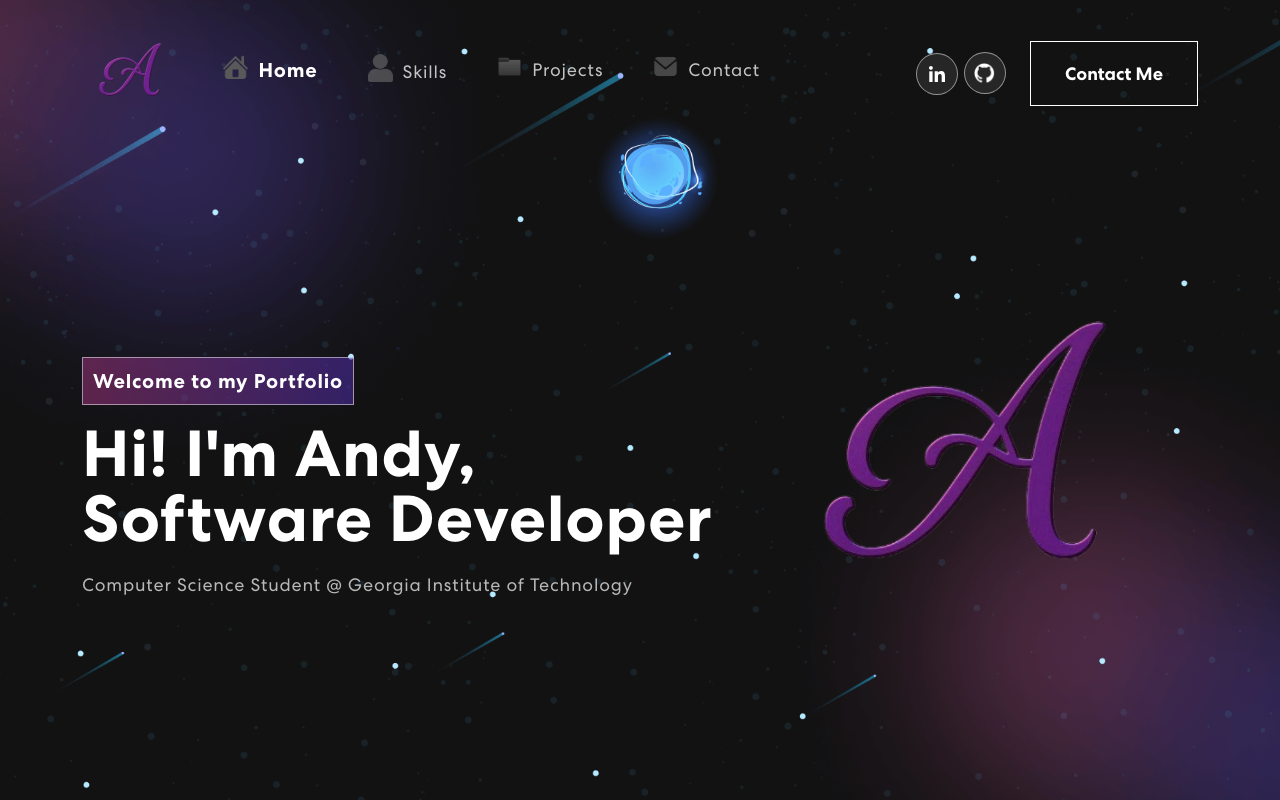
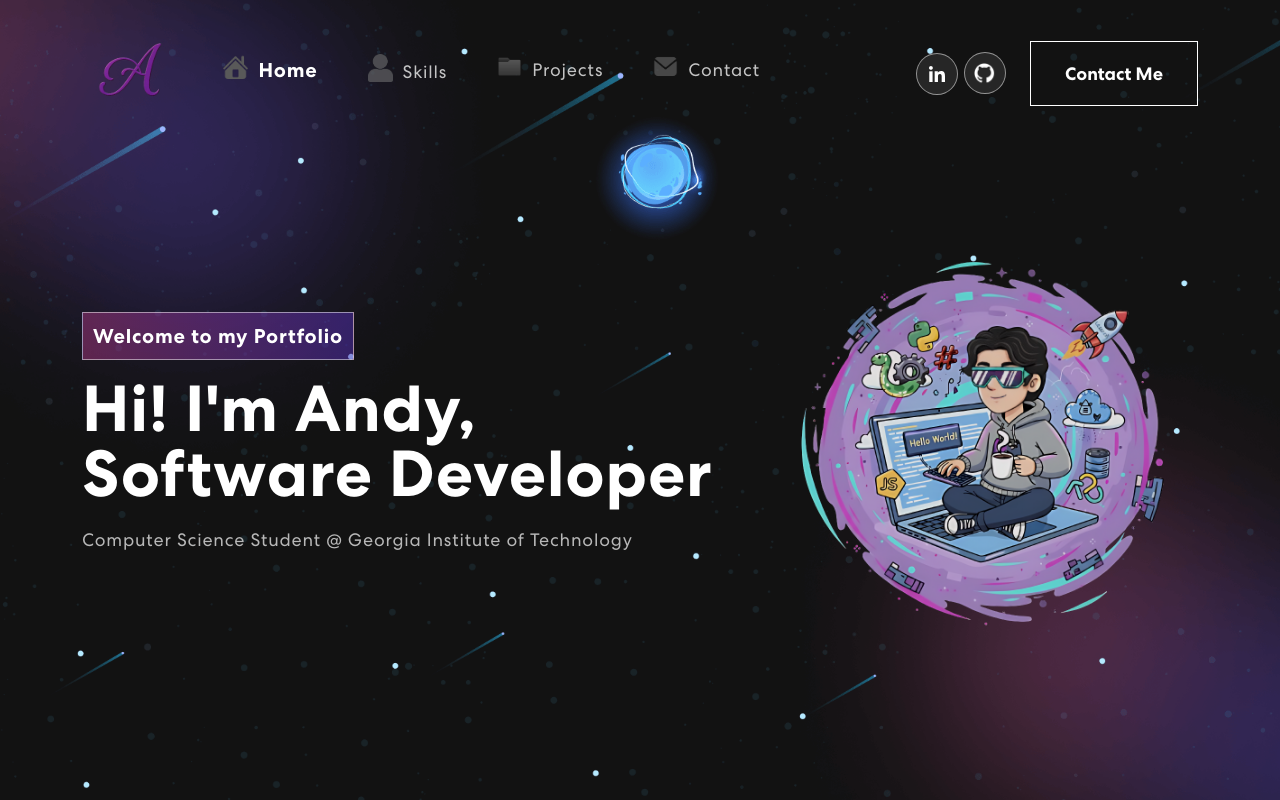
Before and after one commit to AndyDLi/PersonalPortfolio, a React (Vite) app: page / in a window 1280 px wide. Built offline with nearby package versions, Linux system fonts and the light colour scheme.

Commit message:
Updated Banner Cover Photo

```diff
--- a/src/App.css
+++ b/src/App.css
@@ -320,6 +320,10 @@ nav.navbar .navbar-toggler[aria-expanded="true"] .navbar-toggler-icon {
   height: 100vh;
 }
 
+.banner .banner-container {
+  margin-top: -45px;
+}
+
 .banner .tagline {
   font-weight: 700;
   letter-spacing: 0.8px;
@@ -349,19 +353,25 @@ nav.navbar .navbar-toggler[aria-expanded="true"] .navbar-toggler-icon {
 }
 
 .banner img {
-  animation: updown 3s linear infinite;
-  filter: brightness(150%);
+  animation: moveInCircleWithDepth 5s linear infinite;
+  filter: brightness(90%);
 }
 
-@keyframes updown {
+@keyframes moveInCircleWithDepth {
     0% {
-        transform: translateY(-30px);
+        transform: translateY(0px) translateX(0px) scale(1);
+    }
+    25% {
+        transform: translateY(-30px) translateX(30px) scale(0.925);
     }
     50% {
-        transform: translateY(30px);
+        transform: translateY(0px) translateX(60px) scale(0.875);
+    }
+    75% {
+        transform: translateY(30px) translateX(30px) scale(0.925);
     }
     100% {
-        transform: translateY(-30px);
+        transform: translateY(0px) translateX(0px) scale(1);
     }
 }
 
--- a/src/components/Banner.jsx
+++ b/src/components/Banner.jsx
@@ -1,7 +1,6 @@
 import { useState, useEffect } from 'react';
 import { Container, Row, Col } from 'react-bootstrap';
-// import headerImg from '../assets/images/header-img.svg';
-import logo from '../assets/images/logo.png';
+import bannerPhoto from '../assets/images/bannerPhoto.png';
 
 export const Banner = () => {
     const [loopIndex, setLoopIndex] = useState(0);
@@ -39,7 +38,7 @@ export const Banner = () => {
 
     return (
         <section className="banner" id="home">
-            <Container>
+            <Container className="banner-container">
                 <Row className="align-items-center">
                     <Col xs={12} md={6} xl={7}>
                         <span className="tagline">Welcome to my Portfolio</span>
@@ -47,7 +46,7 @@ export const Banner = () => {
                         <p>Computer Science Student @ Georgia Institute of Technology</p>
                     </Col>
                     <Col xs={12} md={6} xl={5}>
-                        <img src={logo} alt="Logo Image" />
+                        <img src={bannerPhoto} alt="Logo Image" />
                     </Col>
                 </Row>
             </Container>
```
Also changed, not shown: src/assets/images/bannerPhoto.png (added).
